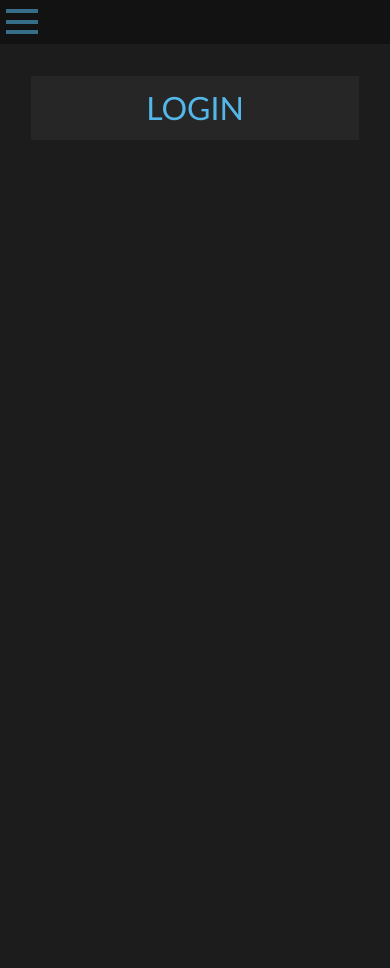
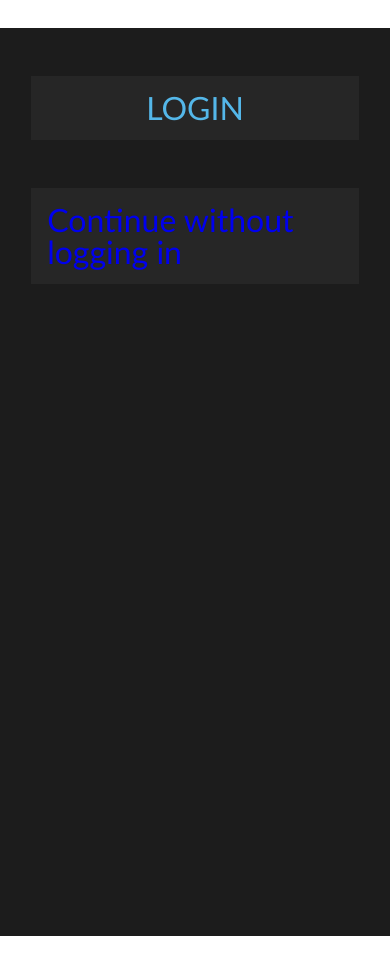
Before and after one commit to Tommydreamer57/personal-project, a React (Create React App) app: page / in a window 390 px wide. After the commit the page ends 936 px from the top, so only its background shows below. Built offline with nearby package versions, Linux system fonts and the light colour scheme.

Commit message:
responsive css

```diff
--- a/src/App.css
+++ b/src/App.css
@@ -42,4 +42,5 @@
   min-height: 100vh; }
   .App .main {
     min-height: 100vh;
-    padding: 3rem 0; }
+    padding-top: 3rem;
+    padding-bottom: 1rem; }
--- a/src/App.scss
+++ b/src/App.scss
@@ -8,7 +8,8 @@
 
     .main {
         min-height: 100vh;
-        padding: 3rem 0;
+        padding-top: 3rem;
+        padding-bottom: 1rem;
     }
 
     //RESPONSIVE CSS FOUND IN NAVBAR.SCSS
--- a/src/components/pages/Home/Home.js
+++ b/src/components/pages/Home/Home.js
@@ -13,7 +13,7 @@ export default class Home extends Component {
         return (
             <div className='Home'>
                 <div className='title-box'>
-                    Section Title
+                    Welcome
                 </div>
                 <div className='subtitle-box'>
                     This is the subtitle
--- a/src/components/pages/Login/Login.js
+++ b/src/components/pages/Login/Login.js
@@ -14,7 +14,9 @@ export default class Login extends Component {
                 <div className='subtitle-box'>
                     <a href={process.env.REACT_APP_LOGIN}>LOGIN</a>
                 </div>
-                <Navbar />
+                <div className='subtitle-box'>
+                    <a href='/home'>Continue without logging in</a>
+                    </div>
             </div>
         )
     }
--- a/src/components/reusable/Navbar/Navbar.css
+++ b/src/components/reusable/Navbar/Navbar.css
@@ -76,19 +76,20 @@
   .NavigationToggle {
     position: fixed;
     top: 0rem;
-    left: 0;
+    left: 0.5rem;
     display: flex;
     flex-direction: column;
     justify-content: space-around;
     padding: 0.35rem;
     height: 2rem;
     align-items: center;
-    z-index: 10000; }
+    z-index: 10000;
+    transition: left .5s, top .5s, height .5s; }
     .NavigationToggle .nav-line {
       width: 2rem;
       height: .25rem;
       background: rgba(90, 200, 255, 0.5);
-      transition: width .5s, color .5s; }
+      transition: width .5s, height .3s, color .5s, transform .5s, background-color .5s; }
   .navigation-bar-wrapper {
     position: fixed;
     top: 0;
@@ -125,9 +126,13 @@
     display: none;
     top: 15rem;
     height: 100vh; }
-  .navigation-bar-wrapper:hover .NavigationToggle .nav-line {
-    background: rgba(90, 200, 255, 0.5);
-    width: 0; }
+  .navigation-bar-wrapper:hover .NavigationToggle {
+    top: 18.75rem;
+    height: .25rem;
+    left: .5rem; }
+    .navigation-bar-wrapper:hover .NavigationToggle .nav-line {
+      background: rgba(90, 200, 255, 0.8);
+      transform: translate(0, -0.125rem); }
   .main {
     margin-top: 1.75rem; }
   .text-box {
--- a/src/components/reusable/Navbar/Navbar.scss
+++ b/src/components/reusable/Navbar/Navbar.scss
@@ -55,7 +55,7 @@
   .NavigationToggle {
     position: fixed;
     top: 0rem;
-    left: 0;
+    left: 0.5rem;
     display: flex;
     flex-direction: column;
     justify-content: space-around;
@@ -63,12 +63,13 @@
     height: 2rem;
     align-items: center;
     z-index: 10000;
+    transition: left .5s, top .5s, height .5s;
 
     .nav-line {
       width: 2rem;
       height: .25rem;
       background: $blue5;
-      transition: width .5s, color .5s;
+      transition: width .5s, height .3s, color .5s, transform .5s, background-color .5s;
     }
 
   }
@@ -120,9 +121,13 @@
             height: 100vh;
         }
         .NavigationToggle {
+            top: $opennav + $navheight + 1rem ;
+            height: .25rem;
+            left: .5rem;
+
             .nav-line {
-                background: $blue5;
-                width: 0;
+                background: $blue8;
+                transform: translate(0, -.125rem);
             }
         }
     }
```
Also changed, not shown: 1 other file (tests, documents, lock files or other folders).
